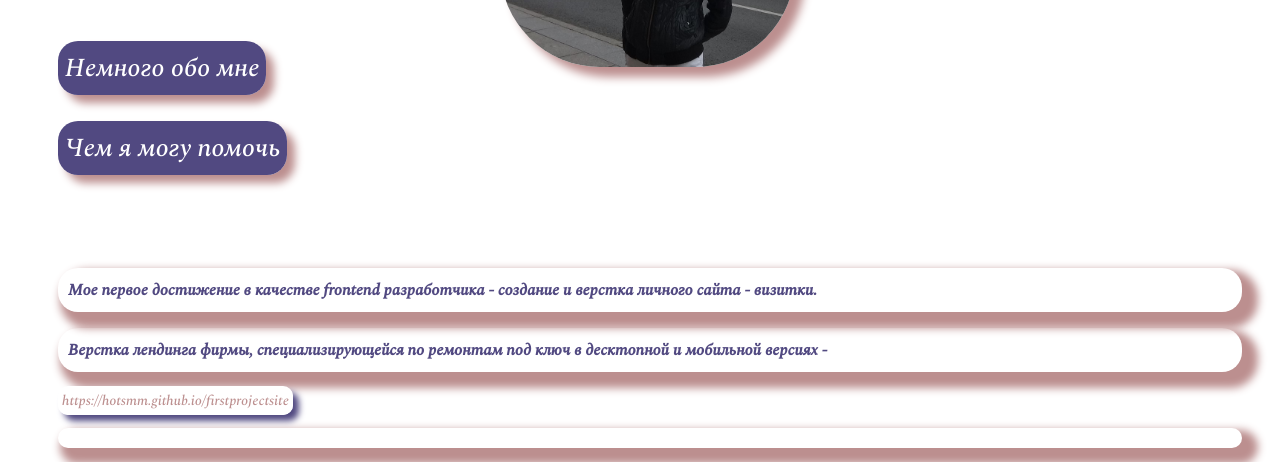
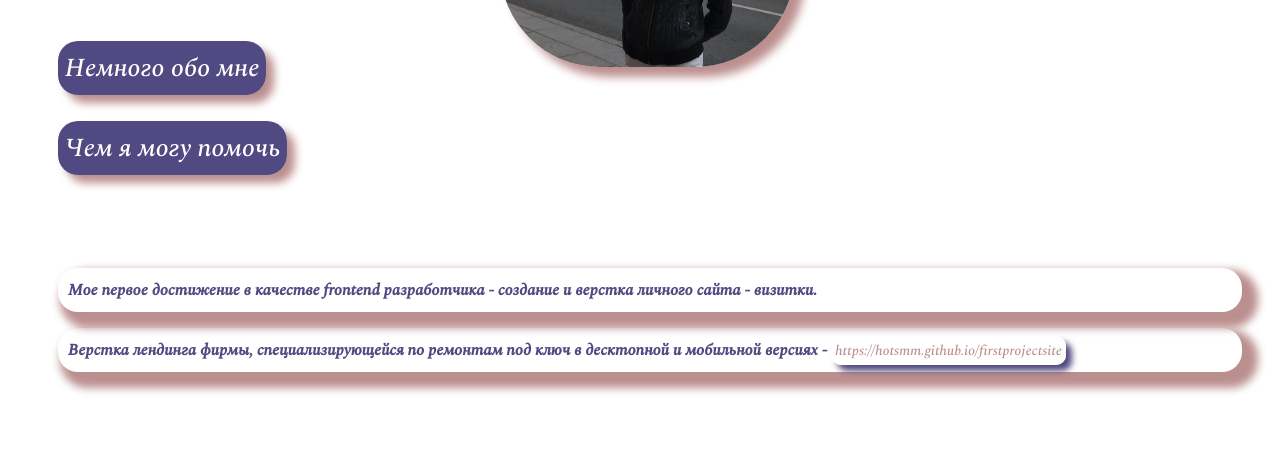
Before and after one commit to hotsmm/Masha-Bushueva-resume, a plain HTML site: page portfolio.html in a window 1280 px wide. Shown: the part 313-775 px from the top of the page. Drawn offline with Linux system fonts and the light colour scheme.

Commit message:
delete div nav4

```diff
--- a/portfolio.html
+++ b/portfolio.html
@@ -21,7 +21,7 @@
             </div>
             <div class="header7">
                 <p>Мое первое достижение в качестве frontend разработчика - создание и верстка личного сайта - визитки.</p>
-                <p>Верстка лендинга фирмы, специализирующейся по ремонтам под ключ в десктопной и мобильной версиях - <div class="nav4"><a class="site" href="https://hotsmm.github.io/firstprojectsite/">https://hotsmm.github.io/firstprojectsite</a></div></p>
+                <p>Верстка лендинга фирмы, специализирующейся по ремонтам под ключ в десктопной и мобильной версиях - <a class="site" href="https://hotsmm.github.io/firstprojectsite/">https://hotsmm.github.io/firstprojectsite</a></p>
         </main>
         <footer>
             <div class="footer">
```
